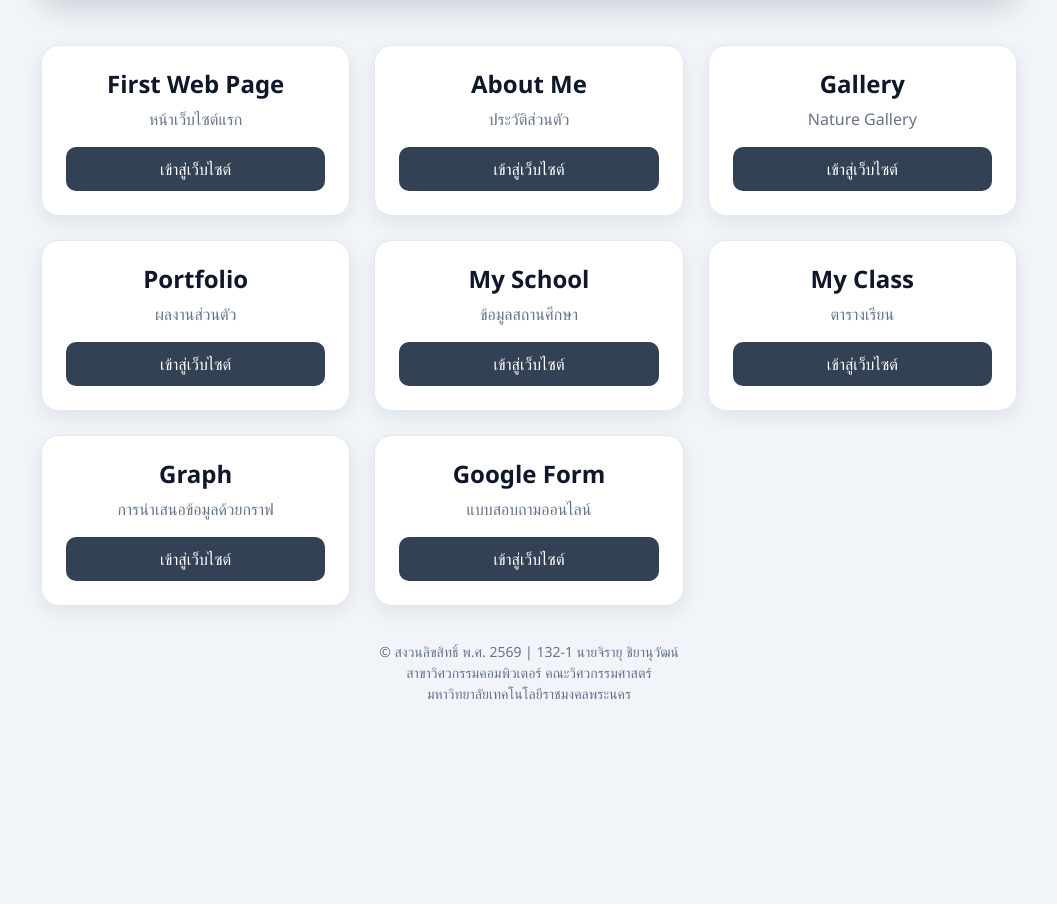
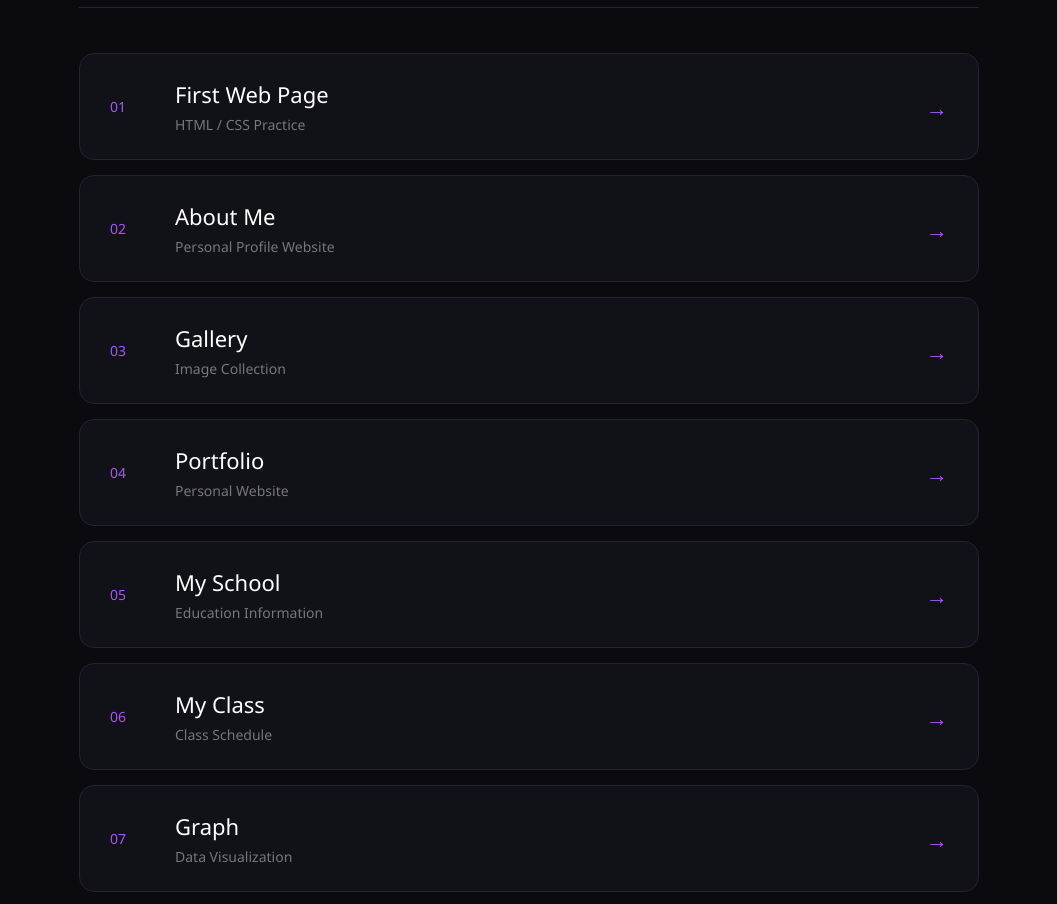
Before and after one commit to icejry/Menu, a plain HTML site: page index.html in a window 1280 px wide. Shown: the part 216-1120 px from the top of the page, without its empty margins (111-1168 px from the left). Before the commit the page ends 968 px from the top, so only its background shows below. Drawn offline with nearby package versions, Linux system fonts and the light colour scheme.

Commit message:
Update index.html

```diff
--- a/index.html
+++ b/index.html
@@ -4,83 +4,119 @@
 <head>
     <meta charset="UTF-8">
     <meta name="viewport" content="width=device-width, initial-scale=1.0">
-
-    <title>Jirayu Chiyanuwat</title>
-
-    <link href="https://cdn.jsdelivr.net/npm/bootstrap@5.3.3/dist/css/bootstrap.min.css" rel="stylesheet">
+    <title>My Web Menu</title>
 
     <style>
+        * {
+            margin: 0;
+            padding: 0;
+            box-sizing: border-box;
+            font-family: "Segoe UI", sans-serif;
+        }
+
         body {
-            background: #f1f5f9;
-            font-family: "Segoe UI", sans-serif;
-            color: #1e293b;
+            background: #0b0b0f;
+            color: white;
         }
 
         .container {
-            max-width: 1000px;
+            width: 900px;
+            max-width: 90%;
+            margin: 60px auto;
         }
 
         .header {
-            background: linear-gradient(135deg, #0f172a, #334155);
-            color: white;
-            padding: 45px;
-            border-radius: 20px;
-            box-shadow: 0 10px 30px rgba(15, 23, 42, .18);
+            margin-bottom: 45px;
         }
 
         .header h1 {
-            font-size: 36px;
-            font-weight: 700;
+            font-size: 48px;
+            font-weight: 600;
+        }
+
+        .header h1 span {
+            color: #a855f7;
         }
 
         .header p {
-            color: #cbd5e1;
+            margin-top: 15px;
+            color: #888;
+            font-size: 18px;
+        }
+
+        .line {
+            height: 1px;
+            background: #25252d;
+            margin-top: 35px;
+        }
+
+        .menu {
+            display: flex;
+            flex-direction: column;
+            gap: 15px;
         }
 
         .card {
-            border: none;
-            border-radius: 18px;
-            background: white;
-            box-shadow: 0 6px 20px rgba(15, 23, 42, .08);
+            display: flex;
+            align-items: center;
+            justify-content: space-between;
+            padding: 25px 30px;
+            background: #111118;
+            border: 1px solid #242430;
+            border-radius: 15px;
+            text-decoration: none;
+            color: white;
             transition: .3s;
-            height: 100%;
-            border: 1px solid #e2e8f0;
         }
 
         .card:hover {
-            transform: translateY(-8px);
-            box-shadow: 0 12px 30px rgba(15, 23, 42, .15);
+            border-color: #a855f7;
+            transform: translateX(8px);
         }
 
-        .card h4 {
-            color: #0f172a;
-            font-weight: 600;
+        .left {
+            display: flex;
+            align-items: center;
+            gap: 25px;
         }
 
-        .card p {
-            color: #64748b;
+        .number {
+            color: #a855f7;
+            font-size: 14px;
+            width: 40px;
         }
 
-        .btn {
-            border-radius: 10px;
+        .name h2 {
+            font-size: 22px;
             font-weight: 500;
-            padding: 10px 30px;
         }
 
-        .btn-primary {
-            background: #334155;
-            border: none;
+        .name p {
+            margin-top: 6px;
+            color: #777;
+            font-size: 14px;
         }
 
-        .btn-primary:hover {
-            background: #0f172a;
+        .arrow {
+            color: #a855f7;
+            font-size: 22px;
         }
 
-        footer {
+        .footer {
+            margin-top: 50px;
             text-align: center;
-            color: #64748b;
+            color: #555;
             font-size: 14px;
-            margin-top: 35px;
+        }
+
+        @media(max-width:700px) {
+            .header h1 {
+                font-size: 35px;
+            }
+
+            .card {
+                padding: 20px;
+            }
         }
     </style>
 
@@ -88,142 +124,128 @@
 
 <body>
 
-    <div class="container py-5">
+    <div class="container">
 
-        <div class="header text-center mb-5">
+        <div class="header">
+            <h1>
+                Jirayu <span>WebMenu</span>
+            </h1>
 
-            <h1>Computer Engineering</h1>
+            <p>
+                Computer Engineering
+                <br>
+                Rajamangala University of Technology Phra Nakhon
+            </p>
 
-            <p class="mb-0">
-                เว็บไซต์รวมผลงานรายวิชาปฏิบัติการคอมพิวเตอร์
-            </p>
+            <div class="line"></div>
+        </div>
+
+
+        <div class="menu">
+
+            <a class="card" href="First Web Page/index.html" target="_blank">
+                <div class="left">
+                    <div class="number">01</div>
+                    <div class="name">
+                        <h2>First Web Page</h2>
+                        <p>HTML / CSS Practice</p>
+                    </div>
+                </div>
+                <div class="arrow">→</div>
+            </a>
+
+
+            <a class="card" href="AboutMe/index.html" target="_blank">
+                <div class="left">
+                    <div class="number">02</div>
+                    <div class="name">
+                        <h2>About Me</h2>
+                        <p>Personal Profile Website</p>
+                    </div>
+                </div>
+                <div class="arrow">→</div>
+            </a>
+
+
+            <a class="card" href="Gallery/index.html" target="_blank">
+                <div class="left">
+                    <div class="number">03</div>
+                    <div class="name">
+                        <h2>Gallery</h2>
+                        <p>Image Collection</p>
+                    </div>
+                </div>
+                <div class="arrow">→</div>
+            </a>
+
+
+            <a class="card" href="Portfolio/index.html" target="_blank">
+                <div class="left">
+                    <div class="number">04</div>
+                    <div class="name">
+                        <h2>Portfolio</h2>
+                        <p>Personal Website</p>
+                    </div>
+                </div>
+                <div class="arrow">→</div>
+            </a>
+
+
+            <a class="card" href="Myschools/index.html" target="_blank">
+                <div class="left">
+                    <div class="number">05</div>
+                    <div class="name">
+                        <h2>My School</h2>
+                        <p>Education Information</p>
+                    </div>
+                </div>
+                <div class="arrow">→</div>
+            </a>
+
+
+            <a class="card" href="My Class/index.html" target="_blank">
+                <div class="left">
+                    <div class="number">06</div>
+                    <div class="name">
+                        <h2>My Class</h2>
+                        <p>Class Schedule</p>
+                    </div>
+                </div>
+                <div class="arrow">→</div>
+            </a>
+
+
+            <a class="card" href="Graph/index.html" target="_blank">
+                <div class="left">
+                    <div class="number">07</div>
+                    <div class="name">
+                        <h2>Graph</h2>
+                        <p>Data Visualization</p>
+                    </div>
+                </div>
+                <div class="arrow">→</div>
+            </a>
+
+
+            <a class="card" href="Google-Form/google_form.html" target="_blank">
+                <div class="left">
+                    <div class="number">08</div>
+                    <div class="name">
+                        <h2>Google Form</h2>
+                        <p>Online Questionnaire</p>
+                    </div>
+                </div>
+                <div class="arrow">→</div>
+            </a>
+
 
         </div>
 
-        <div class="row g-4">
 
-            <div class="col-md-4">
-                <div class="card p-4 text-center">
-
-                    <h4>First Web Page</h4>
-                    <p>หน้าเว็บไซต์แรก</p>
-
-                    <a href="First%20Web%20Page/index.html" target="_blank" rel="noopener noreferrer"
-                        class="btn btn-primary">
-                        เข้าสู่เว็บไซต์
-                    </a>
-
-                </div>
-            </div>
-
-
-            <div class="col-md-4">
-                <div class="card p-4 text-center">
-
-                    <h4>About Me</h4>
-                    <p>ประวัติส่วนตัว</p>
-
-                    <a href="AboutMe/index.html" target="_blank" rel="noopener noreferrer" class="btn btn-primary">
-                        เข้าสู่เว็บไซต์
-                    </a>
-
-                </div>
-            </div>
-
-
-            <div class="col-md-4">
-                <div class="card p-4 text-center">
-
-                    <h4>Gallery</h4>
-                    <p>Nature Gallery</p>
-
-                    <a href="Gallery/index.html" target="_blank" rel="noopener noreferrer" class="btn btn-primary">
-                        เข้าสู่เว็บไซต์
-                    </a>
-
-                </div>
-            </div>
-
-
-            <div class="col-md-4">
-                <div class="card p-4 text-center">
-
-                    <h4>Portfolio</h4>
-                    <p>ผลงานส่วนตัว</p>
-
-                    <a href="Portfolio/index.html" target="_blank" rel="noopener noreferrer" class="btn btn-primary">
-                        เข้าสู่เว็บไซต์
-                    </a>
-
-                </div>
-            </div>
-
-
-            <div class="col-md-4">
-                <div class="card p-4 text-center">
-
-                    <h4>My School</h4>
-                    <p>ข้อมูลสถานศึกษา</p>
-
-                    <a href="Myschools/index.html" target="_blank" rel="noopener noreferrer" class="btn btn-primary">
-                        เข้าสู่เว็บไซต์
-                    </a>
-
-                </div>
-            </div>
-
-
-            <div class="col-md-4">
-                <div class="card p-4 text-center">
-
-                    <h4>My Class</h4>
-                    <p>ตารางเรียน</p>
-
-                    <a href="My%20Class/index.html" target="_blank" rel="noopener noreferrer" class="btn btn-primary">
-                        เข้าสู่เว็บไซต์
-                    </a>
-
-                </div>
-            </div>
-
-
-            <div class="col-md-4">
-                <div class="card p-4 text-center">
-
-                    <h4>Graph</h4>
-                    <p>การนำเสนอข้อมูลด้วยกราฟ</p>
-
-                    <a href="Graph/index.html" target="_blank" rel="noopener noreferrer" class="btn btn-primary">
-                        เข้าสู่เว็บไซต์
-                    </a>
-
-                </div>
-            </div>
-
-
-            <div class="col-md-4">
-                <div class="card p-4 text-center">
-
-                    <h4>Google Form</h4>
-                    <p>แบบสอบถามออนไลน์</p>
-
-                    <a href="Google-Form/google_form.html" target="_blank" rel="noopener noreferrer"
-                        class="btn btn-primary">
-                        เข้าสู่เว็บไซต์
-                    </a>
-
-                </div>
-            </div>
-
+        <div class="footer">
+            © 2026 132-1 Jirayu Chiyanuwat<br>Computer Engineering<br>
+            Rajamangala University of Technology Phra Nakhon
         </div>
-
-        <footer>
-
-            © สงวนลิขสิทธิ์ พ.ศ. 2569 | 132-1 นายจิรายุ ชิยานุวัฒน์<br>
-            สาขาวิศวกรรมคอมพิวเตอร์ คณะวิศวกรรมศาสตร์<br>
-            มหาวิทยาลัยเทคโนโลยีราชมงคลพระนคร
-
-        </footer>
 
     </div>
 
```
